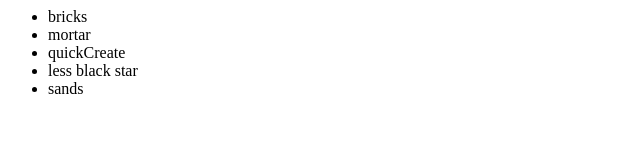
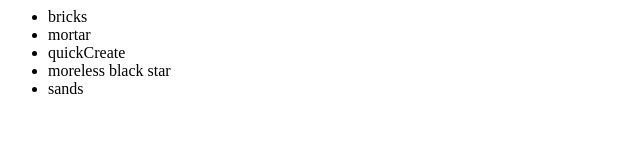
Before and after one commit to adiljin/newGitTest, a plain HTML site: page index.html in a window 1280 px wide. Shown: the full height of the page, 0-640 px from the left. Drawn offline with Linux system fonts and the light colour scheme.

Commit message:
changed star to moreless

```diff
--- a/index.html
+++ b/index.html
@@ -5,7 +5,7 @@
 				<li>bricks</li>
 				<li>mortar</li>
 				<li>quickCreate</li>
-				<li>less black star</li>
+				<li>moreless black star</li>
 				<li>sands</li>
 			</ul>
 		</div>
```
